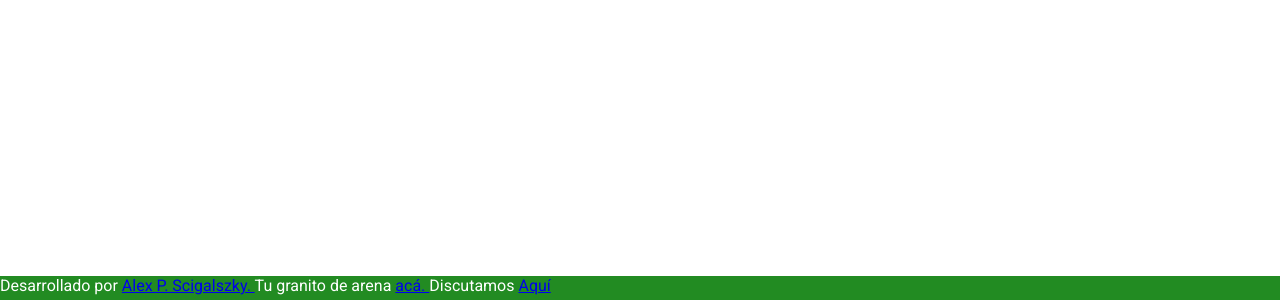
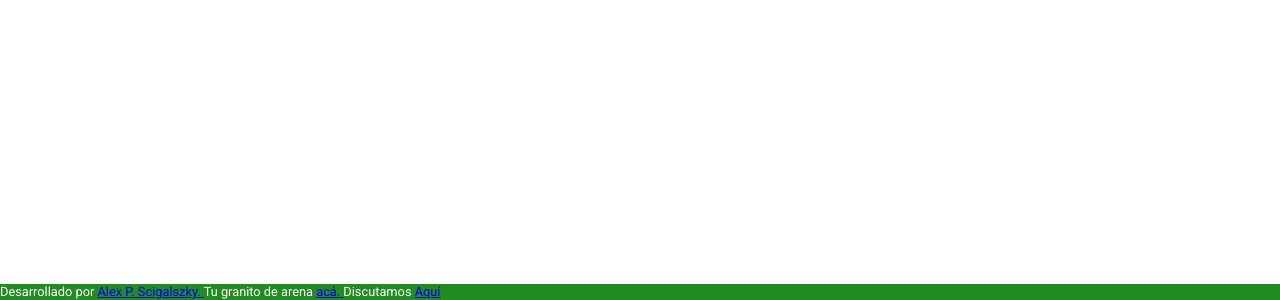
Before and after one commit to AlexScigalszky/random-names-ui, a website: page index.html in a window 1280 px wide. Shown: the part 500-800 px from the top of the page. Drawn offline with nearby package versions, Linux system fonts and the light colour scheme; no server answers.

Commit message:
footer font size

```diff
--- a/index.css
+++ b/index.css
@@ -10,7 +10,8 @@ body {
     font-family: 'Roboto', sans-serif;
 }
 footer {
-    height: 1.5rem;
+    font-size: 0.8rem;
+    height: 1rem;
     background-color: forestgreen;
     color: white;
 }
@@ -21,7 +22,7 @@ footer {
 }
 
 #app {
-    height: calc(100vh - 1.5rem);
+    height: calc(100vh - 1rem);
 }
 
 .name {
```
